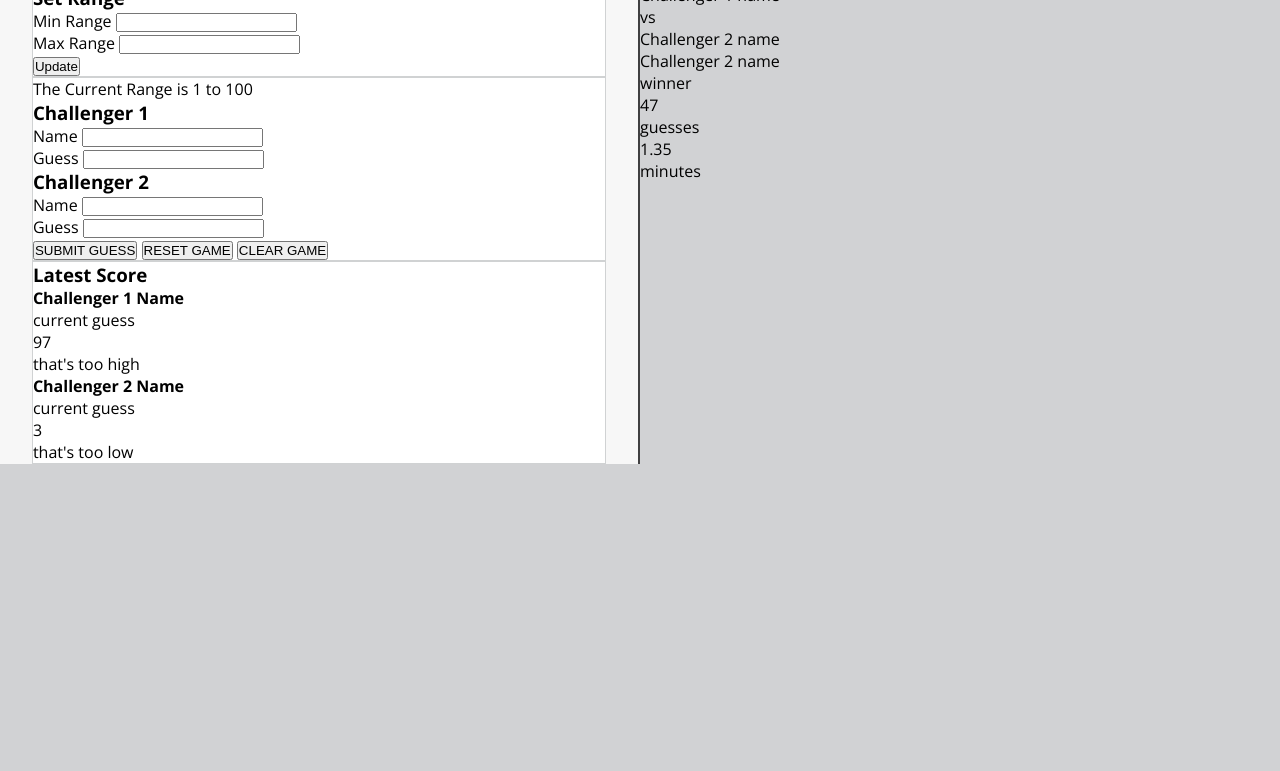
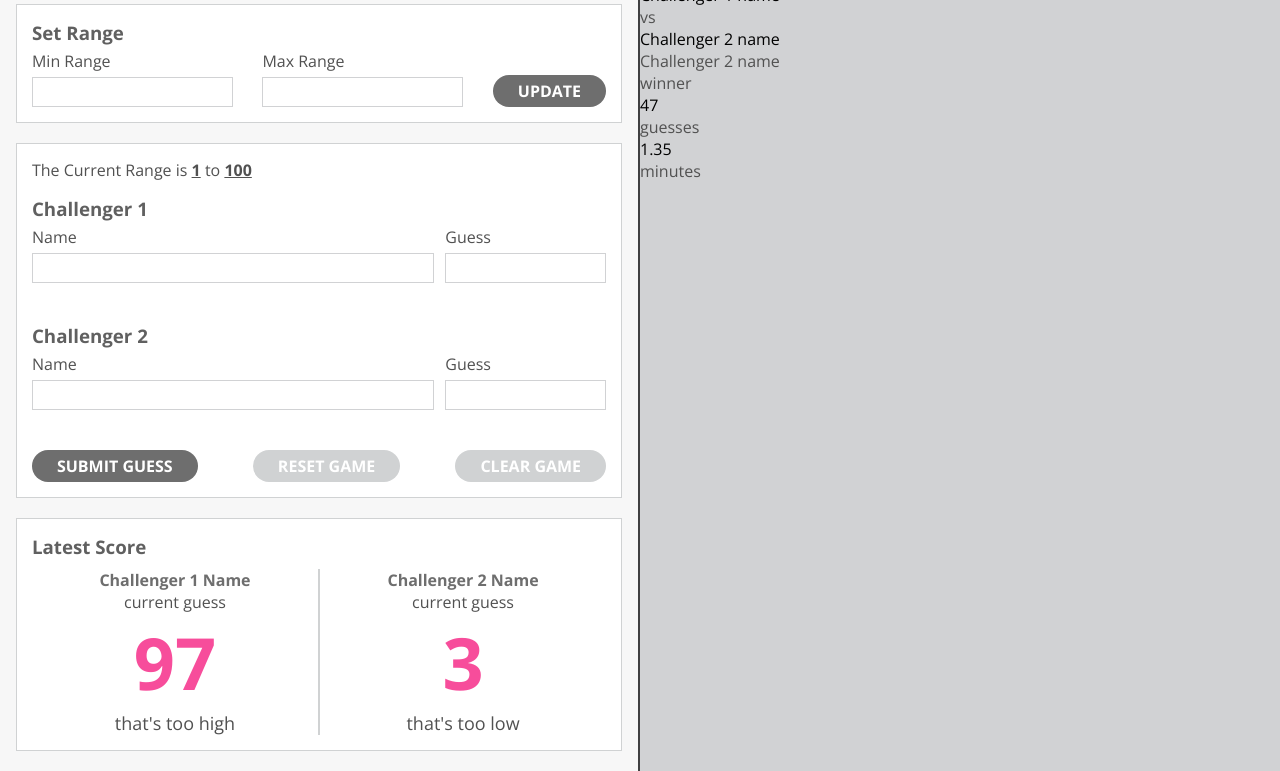
Before and after one commit to RayRedGoose/number_guesser_doubles, a plain HTML site: page index.html in a window 1280 px wide. Shown: the part 92-863 px from the top of the page. Before the commit the page ends 800 px from the top, so only its background shows below. Drawn offline with nearby package versions, Linux system fonts and the light colour scheme.

Commit message:
Add CSS styles to left section

```diff
--- a/css/main.css
+++ b/css/main.css
@@ -2,11 +2,15 @@
   margin: 0;
   padding: 0;
   box-sizing: border-box;
+  border: 0;
 }
 
 body {
   font-family: 'Open Sans', sans-serif;
-  background-color: #d1d2d4;
+}
+
+p {
+  color: #515151;
 }
 
 /* HEADER STYLES */
@@ -55,6 +59,7 @@ body {
 
 .content {
   display: flex;
+  background-color: #d1d2d4;
 }
 
 .section-left {
@@ -64,12 +69,15 @@ body {
   display: flex;
   flex-direction: column;
   align-items: center;
+  padding: 10px 0px;
 }
 
 .article {
-  width: 90%;
+  width: 95%;
   background-color: #ffffff;
   border: 1px solid #d0d2d3;
+  padding: 15px;
+  margin: 10px 0px;
 }
 
 .section-right {
@@ -78,3 +86,130 @@ body {
   justify-content: flex-end;
   align-items: center;
 }
+
+/* LEFT SECTION */
+
+/* text styles */
+
+.block-title {
+  color: #606060;
+  margin-bottom: 5px;
+}
+
+.current-range {
+  margin-bottom: 15px;
+}
+
+.range-number {
+  font-weight: 700;
+  text-decoration: underline;
+}
+
+/* forms styles */
+
+.set-range__form {
+  display: flex;
+  justify-content: space-between;
+  align-items: flex-end;
+}
+
+.challenger-name__form {
+  display: flex;
+  justify-content: space-between;
+  align-items: flex-end;
+  margin-bottom: 40px;
+}
+
+.label {
+  color: #515151;
+}
+
+.input {
+  font-size: 16px;
+  padding: 5px;
+  border: 1px solid #d1d2d4;
+  margin-top: 5px;
+}
+
+.input-wrapper--range {
+  width: 35%;
+  display: flex;
+  flex-direction: column;
+}
+
+.input-wrapper--name {
+  width: 70%;
+  display: flex;
+  flex-direction: column;
+}
+
+.input-wrapper--guess {
+  width: 28%;
+  display: flex;
+  flex-direction: column;
+}
+
+/* buttons styles */
+
+.button-wrapper {
+  display: flex;
+  justify-content: space-between;
+}
+
+.button {
+  color: #ffffff;
+  padding: 5px 25px;
+  font-size: 16px;
+  font-family: 'Open Sans', sans-serif;
+  font-weight: 700;
+  text-transform: uppercase;
+  border-radius: 20px;
+}
+
+.button--dark-grey {
+  background-color: #6e6e6e;
+}
+
+.button--light-grey {
+  background-color: #d0d2d3;
+}
+
+/* challenger-card styles */
+
+.challenger-card-wrapper {
+  display: flex;
+  justify-content: space-around;
+  margin-top: 10px;
+}
+
+.challenger-card {
+  width: 50%;
+  text-align: center;
+}
+
+.challenger-card:first-child {
+  border-right: 1px solid #d0d2d3;
+}
+
+.challenger-card:last-child {
+  border-left: 1px solid #d0d2d3;
+}
+
+.challenger-name-title {
+  color: #6e6e6e;
+}
+
+.card-text {
+  font-weight: 300;
+  text-transform: lowercase;
+}
+
+.card-text--bigger {
+  font-size: 18px;
+}
+
+.guess-number {
+  color: #f74d9b;
+  font-size: 72px;
+  font-weight: 700;
+}
--- a/index.html
+++ b/index.html
@@ -16,60 +16,62 @@
         <article class="article set-range">
           <h3 class="block-title">Set Range</h3>
           <form class="set-range__form" action="index.html" method="post">
-            <div class="input-wrapper">
+            <div class="input-wrapper--range">
               <label class="label" for="min-range">Min Range</label>
-              <input id="min-range" class="range" type="text" name="" value="">
+              <input id="min-range" class="input range" type="text" name="" value="">
             </div>
-            <div class="input-wrapper">
+            <div class="input-wrapper--range">
               <label class="label" for="max-range">Max Range</label>
-              <input id="max-range" class="range" type="text" name="" value="">
+              <input id="max-range" class="input range" type="text" name="" value="">
             </div>
+            <button class="button button--dark-grey">Update</button>
           </form>
-          <button class="button--dark-grey">Update</button>
         </article>
-        <article class=" article challenger-name">
-          <p>The Current Range is <span class="range-number">1</span> to <span class="range-number">100</span></p>
+        <article class="article challenger-name">
+          <p class="current-range">The Current Range is <span class="range-number">1</span> to <span class="range-number">100</span></p>
           <h3 class="block-title">Challenger 1</h3>
           <form class="challenger-name__form" action="index.html" method="post">
-            <div class="input-wrapper">
+            <div class="input-wrapper--name">
               <label class="label" for="name-challenger-1">Name</label>
-              <input id="name-challenger-1" class="input-name" type="text" name="" value="">
+              <input id="name-challenger-1" class="input input-name" type="text" name="" value="">
             </div>
-            <div class="input-wrapper">
+            <div class="input-wrapper--guess">
               <label class="label" for="guess-challenger-1">Guess</label>
-              <input id="max-range" class="range" type="text" name="" value="">
+              <input id="guess-1" class="input input-guess" type="text" name="" value="">
             </div>
           </form>
           <h3 class="block-title">Challenger 2</h3>
           <form class="challenger-name__form" action="index.html" method="post">
-            <div class="input-wrapper">
+            <div class="input-wrapper--name">
               <label class="label" for="name-challenger-2">Name</label>
-              <input id="name-challenger-2" class="input-name" type="text" name="" value="">
+              <input id="name-challenger-2" class="input input-name" type="text" name="" value="">
             </div>
-            <div class="input-wrapper">
+            <div class="input-wrapper--guess">
               <label class="label" for="guess-challenger-2">Guess</label>
-              <input id="max-range" class="range" type="text" name="" value="">
+              <input id="guess-2" class="input input-guess" type="text" name="" value="">
             </div>
           </form>
           <div class="button-wrapper">
-            <button class="button--dark-grey">SUBMIT GUESS</button>
-            <button class="button--light-grey">RESET GAME</button>
-            <button class="button--light-grey">CLEAR GAME</button>
+            <button class="button button--dark-grey">SUBMIT GUESS</button>
+            <button class="button button--light-grey">RESET GAME</button>
+            <button class="button button--light-grey">CLEAR GAME</button>
           </div>
         </article>
         <article class="article latest-score">
           <h3 class="block-title">Latest Score</h3>
+          <div class="challenger-card-wrapper">
             <div class="challenger-card">
               <h4 class="challenger-name-title">Challenger 1 Name</h4>
-            <p>current guess</p>
+              <p class="card-text">current guess</p>
               <span class="guess-number">97</span>
-            <p>that's too high</p>
+              <p class="card-text card-text--bigger">that's too high</p>
             </div>
             <div class="challenger-card">
               <h4 class="challenger-name-title">Challenger 2 Name</h4>
-            <p>current guess</p>
+              <p class="card-text">current guess</p>
               <span class="guess-number">3</span>
-            <p>that's too low</p>
+              <p class="card-text card-text--bigger">that's too low</p>
+            </div>
           </div>
         </article>
       </section>
```
Lines whose indentation alone changed are shown as unchanged.
